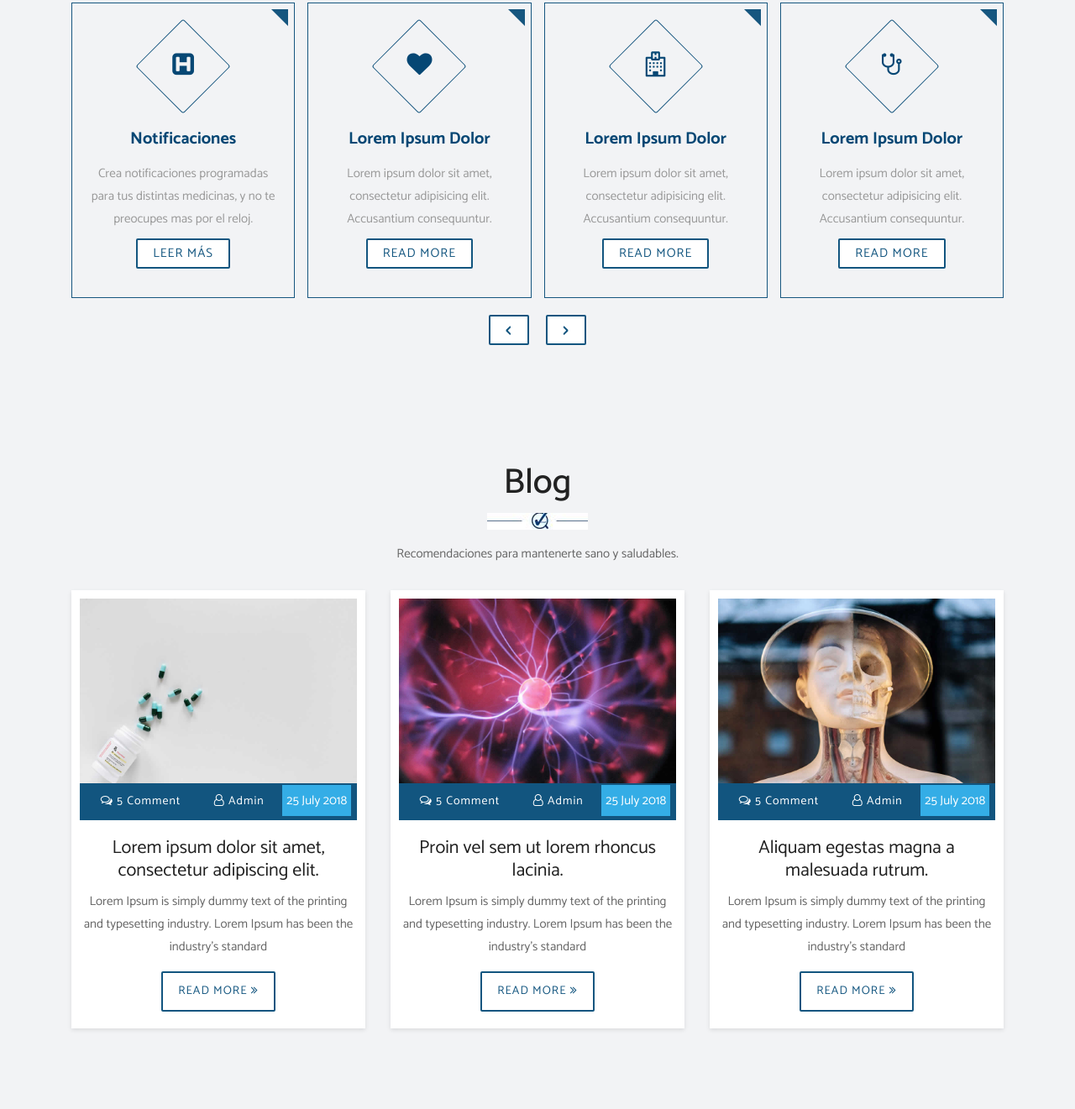
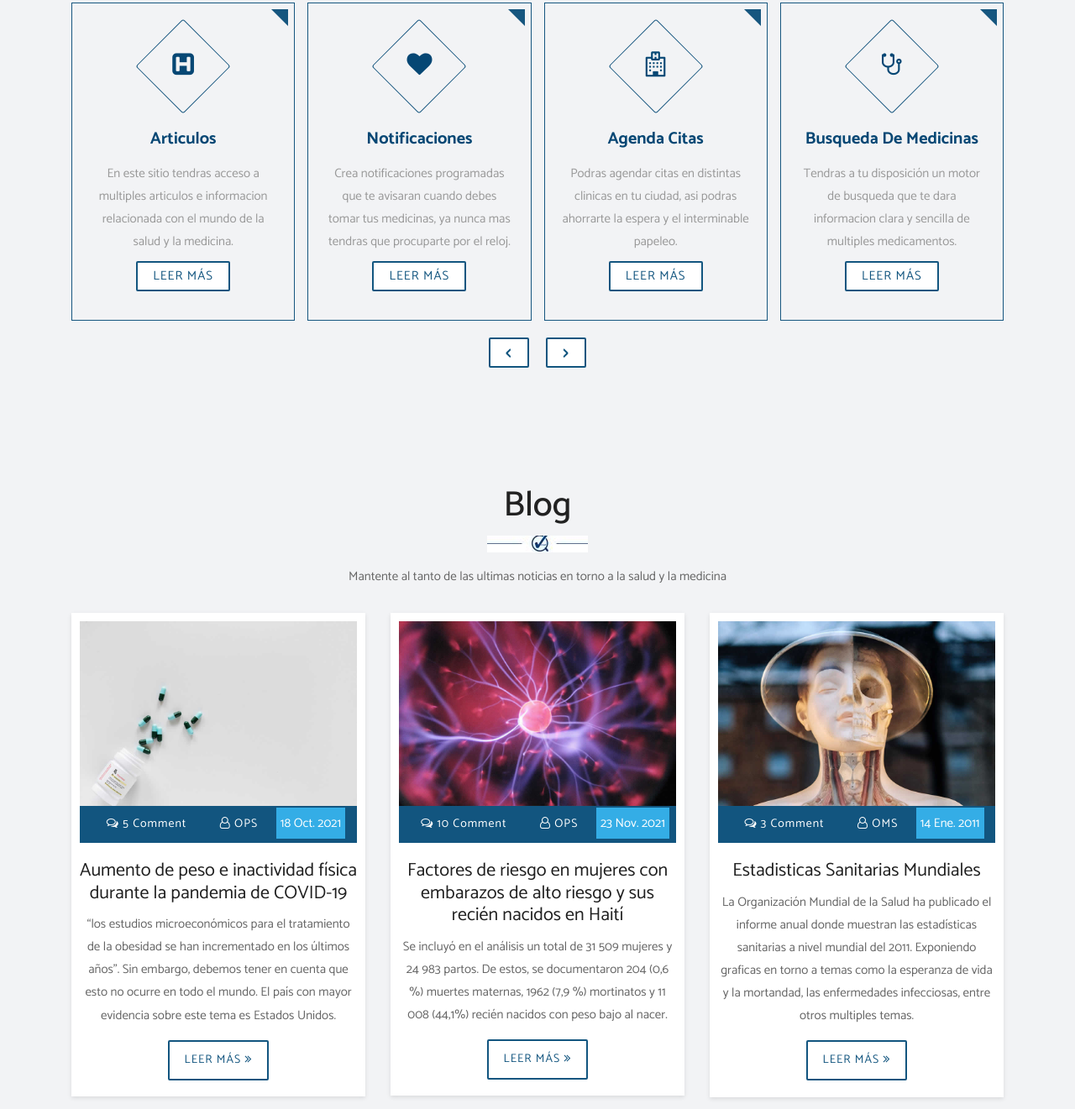
Before and after one commit to santiCG/VicMed, a website: page src/public/index.html in a window 1280 px wide. Shown: the part 1799-3120 px from the top of the page at 84% size. Drawn offline with Linux system fonts and the light colour scheme.

Commit message:
pequeños cambios en el home

```diff
--- a/src/public/index.html
+++ b/src/public/index.html
@@ -192,9 +192,9 @@
 						<div class="item">
 							<div class="serviceBox">
 								<div class="service-icon"><i class="fa fa-h-square" aria-hidden="true"></i></div>
-								<h3 class="title">Notificaciones</h3>
+								<h3 class="title">Articulos</h3>
 								<p class="description">
-									Crea notificaciones programadas para tus distintas medicinas, y no te preocupes mas por el reloj.
+									En este sitio tendras acceso a multiples articulos e informacion relacionada con el mundo de la salud y la medicina.
 								</p>
 								<a href="#" class="new-btn-d br-2">Leer más</a>
 							</div>
@@ -202,31 +202,31 @@
 						<div class="item">
 							<div class="serviceBox">
 								<div class="service-icon"><i class="fa fa-heart" aria-hidden="true"></i></div>
-								<h3 class="title">Lorem ipsum dolor</h3>
+								<h3 class="title">Notificaciones</h3>
 								<p class="description">
-									Lorem ipsum dolor sit amet, consectetur adipisicing elit. Accusantium consequuntur.
+									Crea notificaciones programadas que te avisaran cuando debes tomar tus medicinas, ya nunca mas tendras que procuparte por el reloj.
 								</p>
-								<a href="#" class="new-btn-d br-2">Read More</a>
+								<a href="#" class="new-btn-d br-2">Leer más</a>
 							</div>
 						</div>
 						<div class="item">
 							<div class="serviceBox">
 								<div class="service-icon"><i class="fa fa-hospital-o" aria-hidden="true"></i></div>
-								<h3 class="title">Lorem ipsum dolor</h3>
+								<h3 class="title">Agenda Citas</h3>
 								<p class="description">
-									Lorem ipsum dolor sit amet, consectetur adipisicing elit. Accusantium consequuntur.
+									Podras agendar citas en distintas clinicas en tu ciudad, asi podras ahorrarte la espera y el interminable papeleo.
 								</p>
-								<a href="#" class="new-btn-d br-2">Read More</a>
+								<a href="#" class="new-btn-d br-2">Leer más</a>
 							</div>
 						</div>
 						<div class="item">
 							<div class="serviceBox">
 								<div class="service-icon"><i class="fa fa-stethoscope" aria-hidden="true"></i></div>
-								<h3 class="title">Lorem ipsum dolor</h3>
+								<h3 class="title">Busqueda de Medicinas</h3>
 								<p class="description">
-									Lorem ipsum dolor sit amet, consectetur adipisicing elit. Accusantium consequuntur.
+									Tendras a tu disposición un motor de busqueda que te dara informacion clara y sencilla de multiples medicamentos.
 								</p>
-								<a href="#" class="new-btn-d br-2">Read More</a>
+								<a href="#" class="new-btn-d br-2">Leer más </a>
 							</div>
 						</div>
 						<div class="item">
@@ -292,7 +292,7 @@
 				<div class="col-lg-12">
 					<div class="title-box">
 						<h2>Blog</h2>
-						<p>Recomendaciones para mantenerte sano y saludables.</p>
+						<p>Mantente al tanto de las ultimas noticias en torno a la salud y la medicina</p>
 					</div>
 				</div>
 			</div>
@@ -304,12 +304,12 @@
 						</div>
 						<div class="item-meta">
 							<a href="#"><i class="fa fa-comments-o"></i> 5 Comment </a>
-							<a href="#"><i class="fa fa-user-o"></i> Admin</a>
-							<span class="dti">25 July 2018</span>
+							<a href="#"><i class="fa fa-user-o"></i> OPS</a>
+							<span class="dti">18 Oct. 2021</span>
 						</div>
-						<h2>Lorem ipsum dolor sit amet, consectetur adipiscing elit.</h2>
-						<p>Lorem Ipsum is simply dummy text of the printing and typesetting industry. Lorem Ipsum has been the industry's standard </p>
-						<a class="new-btn-d br-2" href="#">Read More <i class="fa fa-angle-double-right" aria-hidden="true"></i></a>
+						<h2>Aumento de peso e inactividad física durante la pandemia de COVID-19</h2>
+						<p>“los estudios microeconómicos para el tratamiento de la obesidad se han incrementado en los últimos años”. Sin embargo, debemos tener en cuenta que esto no ocurre en todo el mundo. El país con mayor evidencia sobre este tema es Estados Unidos.</p>
+						<a class="new-btn-d br-2" target="blank" href="https://www.paho.org/journal/es/articulos/aumento-peso-e-inactividad-fisica-durante-pandemia-covid-19">Leer más <i class="fa fa-angle-double-right" aria-hidden="true"></i></a>
 					</div>
 				</div>
 				<div class="col-lg-4 col-md-6 col-sm-12">
@@ -318,13 +318,13 @@
 							<img class="img-fluid" src="images/blog-img-02.jpg" alt="" />
 						</div>
 						<div class="item-meta">
-							<a href="#"><i class="fa fa-comments-o"></i> 5 Comment </a>
-							<a href="#"><i class="fa fa-user-o"></i> Admin</a>
-							<span class="dti">25 July 2018</span>
+							<a href="#"><i class="fa fa-comments-o"></i> 10 Comment </a>
+							<a href="#"><i class="fa fa-user-o"></i> OPS</a>
+							<span class="dti">23 Nov. 2021</span>
 						</div>
-						<h2>Proin vel sem ut lorem rhoncus lacinia. </h2>
-						<p>Lorem Ipsum is simply dummy text of the printing and typesetting industry. Lorem Ipsum has been the industry's standard </p>
-						<a class="new-btn-d br-2" href="#">Read More <i class="fa fa-angle-double-right" aria-hidden="true"></i></a>
+						<h2>Factores de riesgo en mujeres con embarazos de alto riesgo y sus recién nacidos en Haití</h2>
+						<p>Se incluyó en el análisis un total de 31 509 mujeres y 24 983 partos. De estos, se documentaron 204 (0,6 %) muertes maternas, 1962 (7,9 %) mortinatos y 11 008 (44,1%) recién nacidos con peso bajo al nacer.</p>
+						<a class="new-btn-d br-2" target="blank" href="https://www.paho.org/journal/es/articulos/factores-riesgo-resultados-adversos-mujeres-con-embarazos-alto-riesgo-sus-recien-nacidos">Leer Más <i class="fa fa-angle-double-right" aria-hidden="true"></i></a>
 					</div>
 				</div>
 				<div class="col-lg-4 col-md-6 col-sm-12">
@@ -333,13 +333,13 @@
 							<img class="img-fluid" src="images/blog-img-03.jpg" alt="" />
 						</div>
 						<div class="item-meta">
-							<a href="#"><i class="fa fa-comments-o"></i> 5 Comment </a>
-							<a href="#"><i class="fa fa-user-o"></i> Admin</a>
-							<span class="dti">25 July 2018</span>
+							<a href="#"><i class="fa fa-comments-o"></i> 3 Comment </a>
+							<a href="#"><i class="fa fa-user-o"></i> OMS</a>
+							<span class="dti">14 Ene. 2011</span>
 						</div>
-						<h2>Aliquam egestas magna a malesuada rutrum. </h2>
-						<p>Lorem Ipsum is simply dummy text of the printing and typesetting industry. Lorem Ipsum has been the industry's standard </p>
-						<a class="new-btn-d br-2" href="#">Read More <i class="fa fa-angle-double-right" aria-hidden="true"></i></a>
+						<h2>Estadisticas Sanitarias Mundiales</h2>
+						<p>La Organización Mundial de la Salud ha publicado el informe anual donde muestran las estadísticas sanitarias a nivel mundial del 2011. Exponiendo graficas en torno a temas como la esperanza de vida y la mortandad, las enfermedades infecciosas, entre otros multiples temas.</p>
+						<a class="new-btn-d br-2" target="blank" href="https://www.who.int/whosis/whostat/ES_WHS2011_Full.pdf">Leer Más <i class="fa fa-angle-double-right" aria-hidden="true"></i></a>
 					</div>
 				</div>
 			</div>
```
